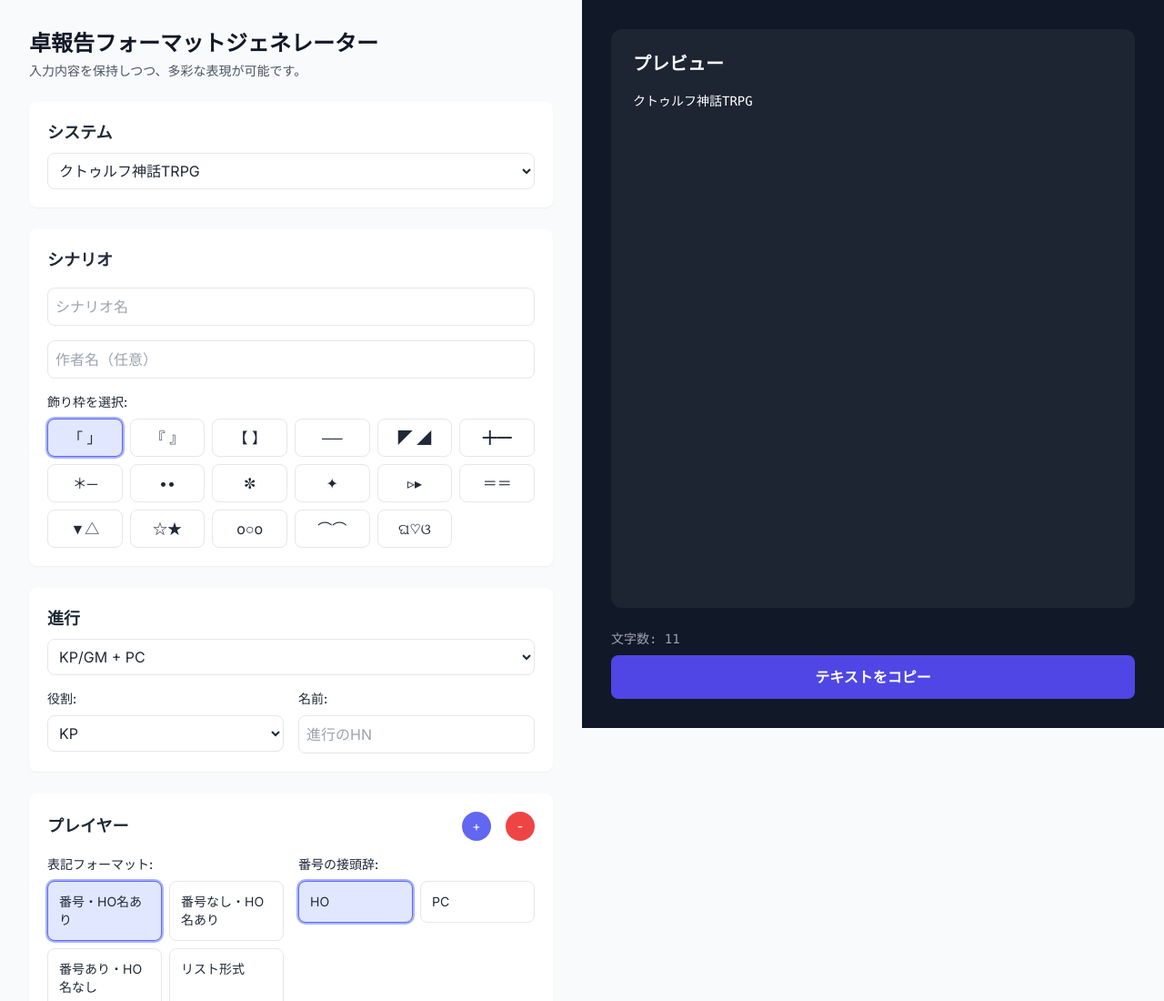
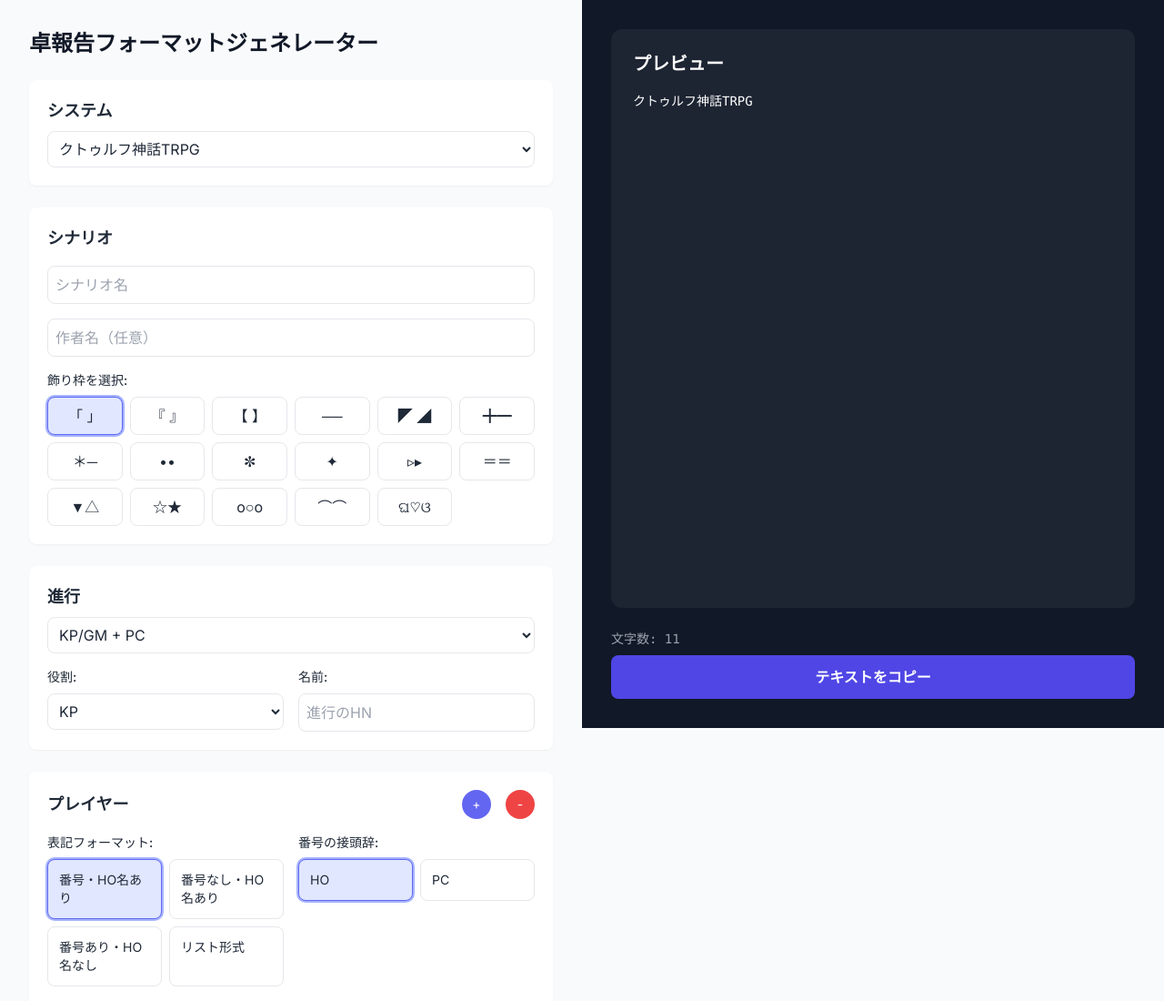
Before and after one commit to SIRUBEDON/TakuhoukokuGenerator, a plain HTML site: page index.html in a window 1280 px wide. Shown: the top 1100 px of the page at 91% size. Drawn offline with nearby package versions, Linux system fonts and the light colour scheme.

Commit message:
Update index.html

```diff
--- a/index.html
+++ b/index.html
@@ -3,7 +3,7 @@
 <head>
   <meta charset="UTF-8">
   <meta name="viewport" content="width=device-width, initial-scale=1.0">
-  <title>卓報告ジェネレーター (最終完成版 v11)</title>
+  <title>卓報告ジェネレーター</title>
   <script src="https://cdn.tailwindcss.com"></script>
   <link href="https://fonts.googleapis.com/css2?family=Inter:wght@400;500;600;700&family=Noto+Sans+JP:wght@400;500;700&display=swap" rel="stylesheet">
   <link rel="stylesheet" href="https://cdnjs.cloudflare.com/ajax/libs/font-awesome/6.4.0/css/all.min.css">
@@ -30,7 +30,6 @@
     <div class="lg:w-1/2 p-6 lg:p-8 space-y-6 overflow-y-auto">
       <header class="mb-6">
         <h1 class="text-2xl font-bold text-gray-900">卓報告フォーマットジェネレーター</h1>
-        <p class="text-sm text-gray-600 mt-1">入力内容を保持しつつ、多彩な表現が可能です。</p>
       </header>
 
       <div class="space-y-6">
```
